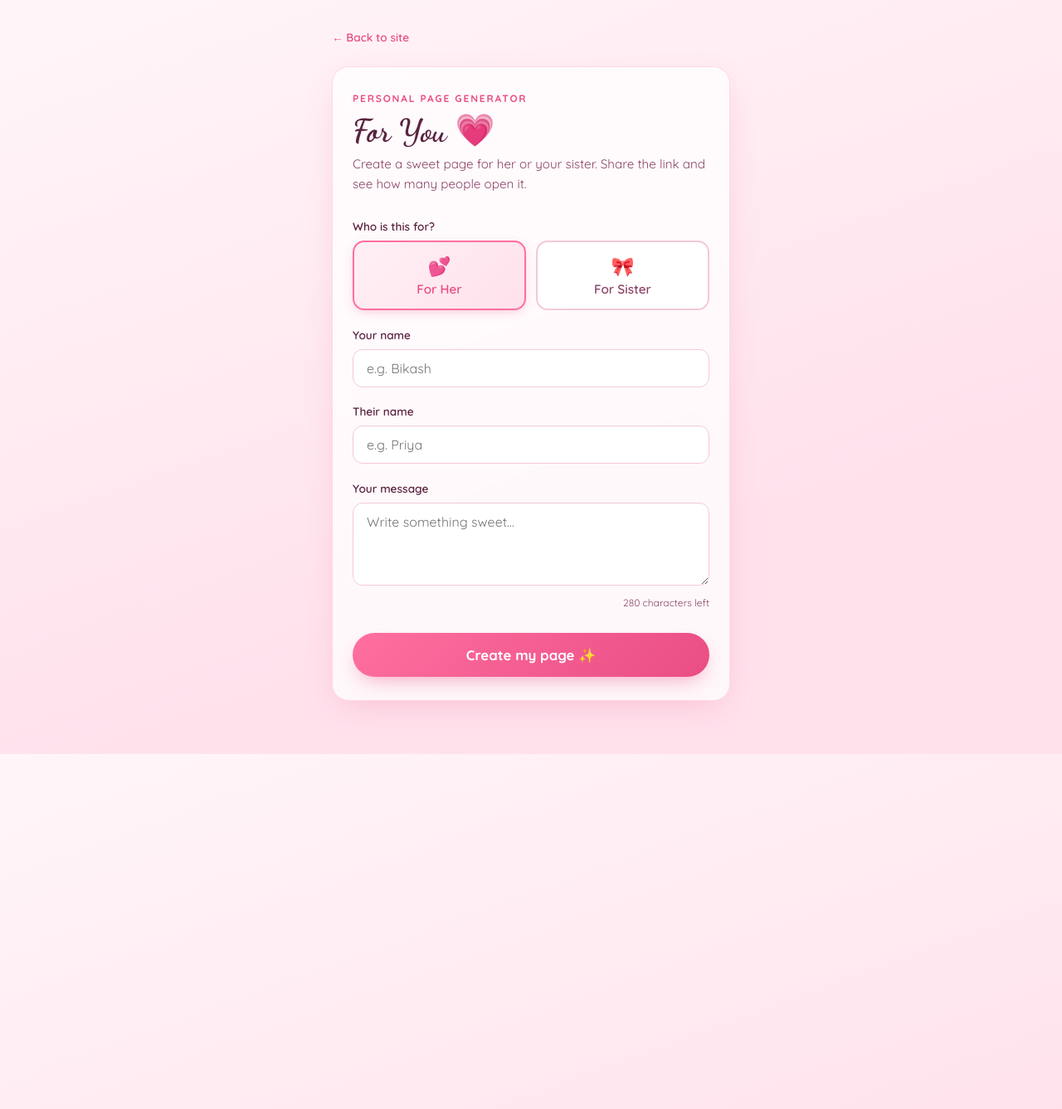
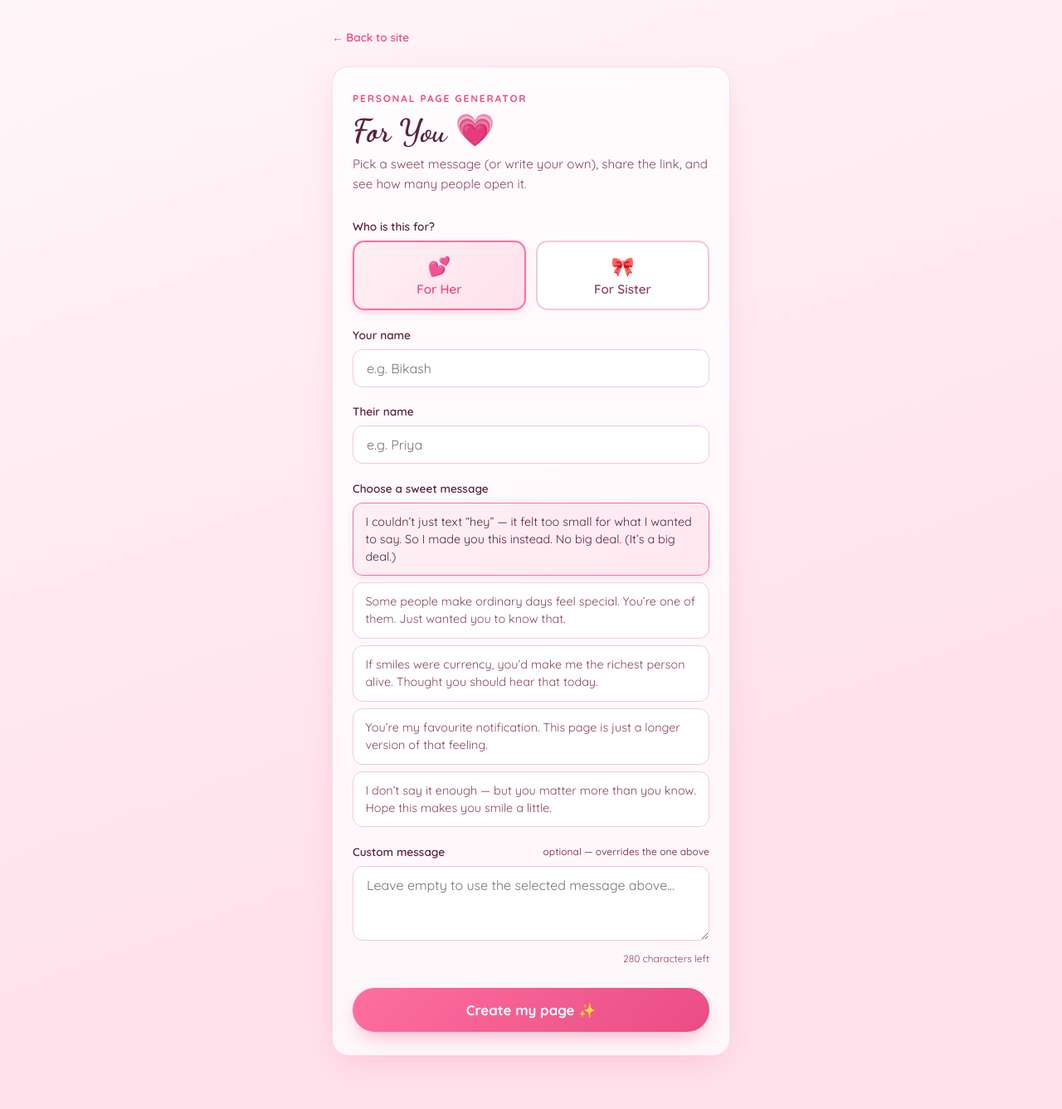
Before and after one commit to iambeekas/Site, a Jekyll site: the page for-you/index.html, which Jekyll copies as it is, in a window 1280 px wide. Shown: the whole page at 83% size. Built offline with Jekyll 4.4.1, drawn with Linux system fonts in a browser that asks for light colours; before the commit the page ends 909 px from its top, so only the background shows below that.

Commit message:
For You: preset sweet messages by default, custom message optional
- Selectable auto messages for For Her and For Sister
- Custom message field is optional and overrides the preset when filled

```diff
--- a/for-you/index.html
+++ b/for-you/index.html
@@ -4,7 +4,7 @@
   <meta charset="UTF-8" />
   <meta name="viewport" content="width=device-width, initial-scale=1.0" />
   <title>For You — Create a Sweet Page | Bikash ACCA</title>
-  <meta name="description" content="Create a beautiful personalized page for her or your sister. Share the link and see how many friends opened it." />
+  <meta name="description" content="Create a beautiful personalized page for her or your sister. Pick a sweet message or write your own. Share the link and see how many friends opened it." />
   <meta name="robots" content="index, follow" />
   <link rel="canonical" href="https://bikasb.com.np/for-you/" />
   <link rel="preconnect" href="https://fonts.googleapis.com" />
@@ -63,7 +63,7 @@
       outline: none; transition: border-color 0.2s;
     }
     input:focus, textarea:focus { border-color: var(--rose); }
-    textarea { min-height: 100px; resize: vertical; }
+    textarea { min-height: 90px; resize: vertical; }
     .type-row { display: grid; grid-template-columns: 1fr 1fr; gap: 0.75rem; }
     .type-btn {
       border: 2px solid #f3c9d8; background: #fff; border-radius: 14px;
@@ -77,6 +77,39 @@
       background: linear-gradient(135deg, #fff0f5, #ffe1ec);
       color: var(--rose-deep);
       box-shadow: 0 4px 14px -4px rgba(233,77,132,0.35);
+    }
+    .preset-list {
+      display: flex; flex-direction: column; gap: 0.5rem;
+    }
+    .preset-opt {
+      text-align: left;
+      border: 1.5px solid #f3c9d8;
+      background: #fff;
+      border-radius: 12px;
+      padding: 0.75rem 0.9rem;
+      cursor: pointer;
+      font-family: inherit;
+      font-size: 0.9rem;
+      color: var(--plum-soft);
+      line-height: 1.45;
+      transition: all 0.2s;
+    }
+    .preset-opt:hover {
+      border-color: var(--rose);
+      background: #fff8fb;
+    }
+    .preset-opt.active {
+      border-color: var(--rose);
+      background: linear-gradient(135deg, #fff0f5, #ffe8f1);
+      color: var(--plum);
+      box-shadow: 0 3px 12px -4px rgba(233,77,132,0.3);
+    }
+    .optional-label {
+      display: flex; align-items: center; justify-content: space-between;
+      margin-bottom: 0.4rem;
+    }
+    .optional-label span.hint {
+      font-size: 0.75rem; font-weight: 500; color: var(--plum-soft);
     }
     .create-btn {
       width: 100%; margin-top: 0.5rem; font-family: inherit; font-weight: 700;
@@ -141,7 +174,7 @@
     <div class="card">
       <p class="eyebrow">Personal page generator</p>
       <h1>For You 💗</h1>
-      <p class="lead">Create a sweet page for her or your sister. Share the link and see how many people open it.</p>
+      <p class="lead">Pick a sweet message (or write your own), share the link, and see how many people open it.</p>
 
       <form id="gen-form" onsubmit="return false;">
         <div class="field">
@@ -155,19 +188,31 @@
             </button>
           </div>
         </div>
+
         <div class="field">
           <label for="from-name">Your name</label>
           <input type="text" id="from-name" placeholder="e.g. Bikash" maxlength="40" required />
         </div>
+
         <div class="field">
           <label for="to-name">Their name</label>
           <input type="text" id="to-name" placeholder="e.g. Priya" maxlength="40" required />
         </div>
+
         <div class="field">
-          <label for="message">Your message</label>
-          <textarea id="message" placeholder="Write something sweet..." maxlength="280" required></textarea>
+          <label>Choose a sweet message</label>
+          <div class="preset-list" id="preset-list"></div>
+        </div>
+
+        <div class="field">
+          <div class="optional-label">
+            <label for="message" style="margin:0;">Custom message</label>
+            <span class="hint">optional — overrides the one above</span>
+          </div>
+          <textarea id="message" placeholder="Leave empty to use the selected message above..." maxlength="280"></textarea>
           <div class="char-count"><span id="char-left">280</span> characters left</div>
         </div>
+
         <button type="submit" class="create-btn" id="create-btn">Create my page ✨</button>
       </form>
 
@@ -197,13 +242,48 @@
   <script>
     const COUNT_NS = 'bikasb-foryou';
     let selectedType = 'her';
+    let selectedPreset = 0;
     let currentId = null;
+
+    const PRESETS = {
+      her: [
+        "I couldn’t just text “hey” — it felt too small for what I wanted to say. So I made you this instead. No big deal. (It’s a big deal.)",
+        "Some people make ordinary days feel special. You’re one of them. Just wanted you to know that.",
+        "If smiles were currency, you’d make me the richest person alive. Thought you should hear that today.",
+        "You’re my favourite notification. This page is just a longer version of that feeling.",
+        "I don’t say it enough — but you matter more than you know. Hope this makes you smile a little."
+      ],
+      sister: [
+        "Happy Raksha Bandhan 🎀 You’ve always been my soft place to land. Proud to be your brother.",
+        "To the sister who teases me the most and protects me the hardest — this rakhi is full of love.",
+        "Years change, cities change, but you’re still the same partner-in-crime. Happy Raksha Bandhan.",
+        "Thank you for every scolding, every secret, and every late-night call. Love you, sis.",
+        "A little digital rakhi for the girl who made childhood magical. Happy Raksha Bandhan 💗"
+      ]
+    };
+
+    function renderPresets() {
+      const list = document.getElementById('preset-list');
+      const items = PRESETS[selectedType];
+      selectedPreset = 0;
+      list.innerHTML = items.map((text, i) =>
+        `<button type="button" class="preset-opt${i === 0 ? ' active' : ''}" data-i="${i}">${text}</button>`
+      ).join('');
+      list.querySelectorAll('.preset-opt').forEach(btn => {
+        btn.addEventListener('click', () => {
+          list.querySelectorAll('.preset-opt').forEach(b => b.classList.remove('active'));
+          btn.classList.add('active');
+          selectedPreset = parseInt(btn.dataset.i, 10);
+        });
+      });
+    }
 
     document.querySelectorAll('.type-btn').forEach(btn => {
       btn.addEventListener('click', () => {
         document.querySelectorAll('.type-btn').forEach(b => b.classList.remove('active'));
         btn.classList.add('active');
         selectedType = btn.dataset.type;
+        renderPresets();
       });
     });
 
@@ -235,8 +315,10 @@
       e.preventDefault();
       const from = document.getElementById('from-name').value.trim();
       const to = document.getElementById('to-name').value.trim();
-      const msg = document.getElementById('message').value.trim();
-      if (!from || !to || !msg) return;
+      const custom = document.getElementById('message').value.trim();
+      if (!from || !to) return;
+
+      const msg = custom || PRESETS[selectedType][selectedPreset];
 
       const btn = document.getElementById('create-btn');
       btn.disabled = true;
```
Also changed, not shown: other parts of for-you/index.html (+2 -0 lines).
